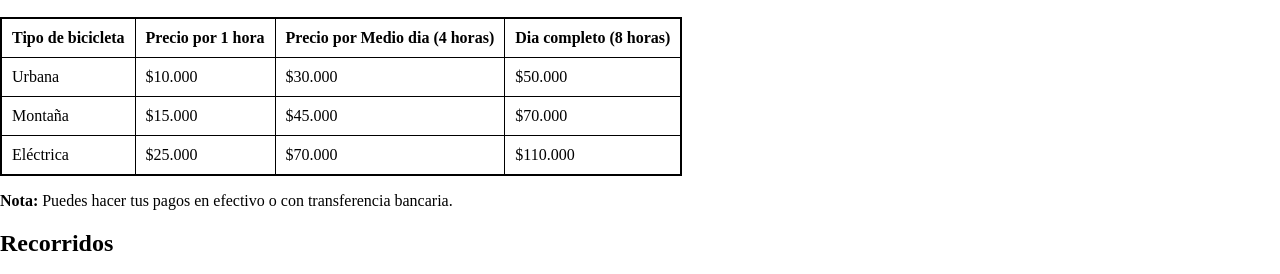
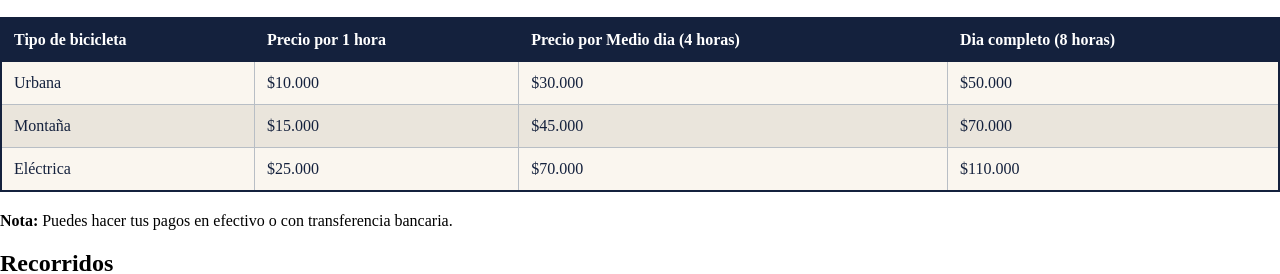
Before and after one commit to KevinGrajales/RuedaLibre, a plain HTML site: page Paginas/tarifas.html in a window 1280 px wide. Shown: the part 519-793 px from the top of the page. Drawn offline with Linux system fonts and the light colour scheme; files that its build step writes are made by us from their sources.

Commit message:
Mejorar estilos y accesibilidad del sitio

```diff
--- a/CSS/styles.css
+++ b/CSS/styles.css
@@ -36,13 +36,40 @@ footer p {
 
 
 
-/*  tablas de tarifas  */
-    table {
-        border: 2px solid black;
-        border-collapse: collapse;
-    }
+/* Tablas de tarifas y recorridos */
+table {
+    width: 100%;
+    border-collapse: collapse;
+    margin: 20px 0;
+    border: 2px solid #14213D;
+    background-color: #FAF6EF;
+}
 
-    th, td {
-        border: 1px solid black;
-        padding: 10px;
-    }
+/* Encabezados de las tablas */
+table thead {
+    background-color: #14213D;
+    color: #FFFFFF;
+}
+
+table th {
+    border: 1px solid #14213D;
+    padding: 12px;
+    text-align: left;
+}
+
+/* Celdas de las tablas */
+table td {
+    border: 1px solid #B8BEC5;
+    padding: 12px;
+    color: #14213D;
+}
+
+/* Alternar el fondo de las filas */
+table tbody tr:nth-child(even) {
+    background-color: #EAE5DC;
+}
+
+/* Resaltar las filas al pasar el cursor */
+table tbody tr:hover {
+    background-color: #E0E9E3;
+}
--- a/Paginas/tarifas.html
+++ b/Paginas/tarifas.html
@@ -5,7 +5,7 @@
     <meta name="viewport" content="width=device-width, initial-scale=1.0">
     <title>Tarifas | Rueda Libre</title>
 
-    <link rel="stylesheet" href="../styles.css">
+    <link rel="stylesheet" href="../CSS/styles.css">
 </head>
 <body>
 
@@ -137,7 +137,7 @@
                 </ul>
             </aside>
 
-            <body>
+
 
     </main>
 
@@ -147,5 +147,7 @@
     <p>&copy; 2026 Rueda Libre. Todos los derechos reservados.</p>
 </footer>
 
-</body>
+
+    </body>
+
 </html>
```
Also changed, not shown: Paginas/reservas.html (+2 -2 lines), index.html (+1 -1 lines), bitacora.txt.
